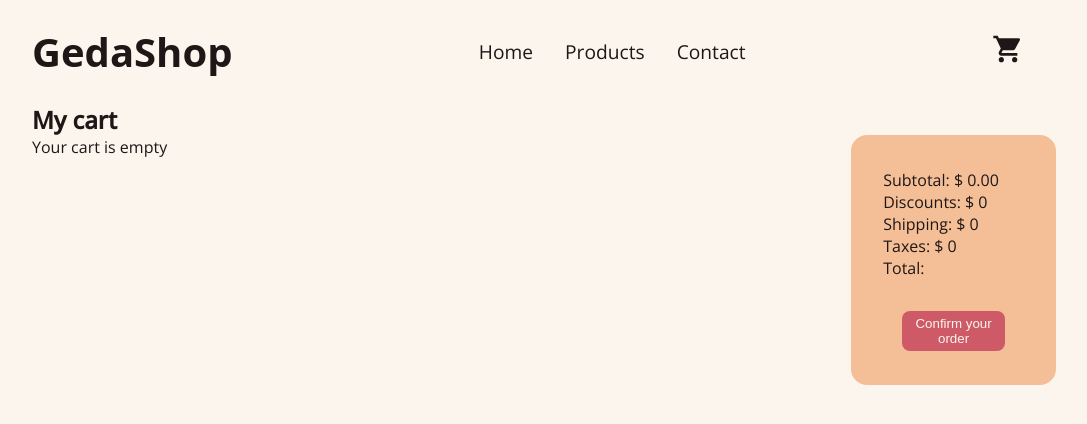
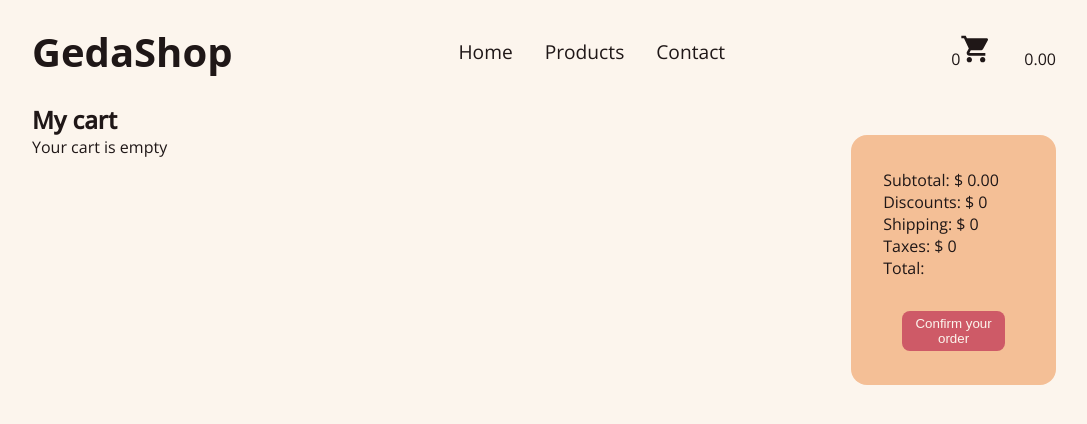
Before and after one commit to gedadev/shopping-cart, a React (Vite) app: page /cart in a window 1280 px wide. Shown: the top 424 px of the page, without its empty margins (96-1183 px from the left). Built offline with nearby package versions, Linux system fonts and the light colour scheme; a web font is replaced by a local one.

Commit message:
Add 2 elements to show the number of products and the subtotal in the cart icon
Update the function in Cart

```diff
--- a/src/components/Cart.jsx
+++ b/src/components/Cart.jsx
@@ -4,12 +4,9 @@ import CartItem from "./CartItem";
 import "../styles/cart.css";
 
 export default function Cart() {
-  const { cartItems } = useContext(ShopContext);
+  const { cartItems, getSubtotal } = useContext(ShopContext);
 
   const cartIsEmpty = cartItems.length > 0 ? false : true;
-
-  const getSubtotal = () =>
-    cartItems.reduce((subtotal, current) => subtotal + current.price, 0);
 
   return (
     <div className="cart-section">
--- a/src/components/Header.jsx
+++ b/src/components/Header.jsx
@@ -1,8 +1,12 @@
 import { Link } from "react-router-dom";
 import ShoppingCartIcon from "@mui/icons-material/ShoppingCart";
 import "../styles/header.css";
+import { ShopContext } from "../App";
+import { useContext } from "react";
 
 export default function Header() {
+  const { getNumberOfProducts, getSubtotal } = useContext(ShopContext);
+
   return (
     <header className="header">
       <h1 className="branding">GedaShop</h1>
@@ -25,9 +29,13 @@ export default function Header() {
           </li>
         </ul>
       </nav>
-      <Link className="cart-link" to="cart">
-        <ShoppingCartIcon style={{ fontSize: "2rem" }} />
-      </Link>
+      <div className="cart-icon">
+        <span>{getNumberOfProducts()}</span>
+        <Link className="cart-link" to="cart">
+          <ShoppingCartIcon style={{ fontSize: "2rem" }} />
+        </Link>
+        <span>{getSubtotal().toFixed(2)}</span>
+      </div>
     </header>
   );
 }
```
